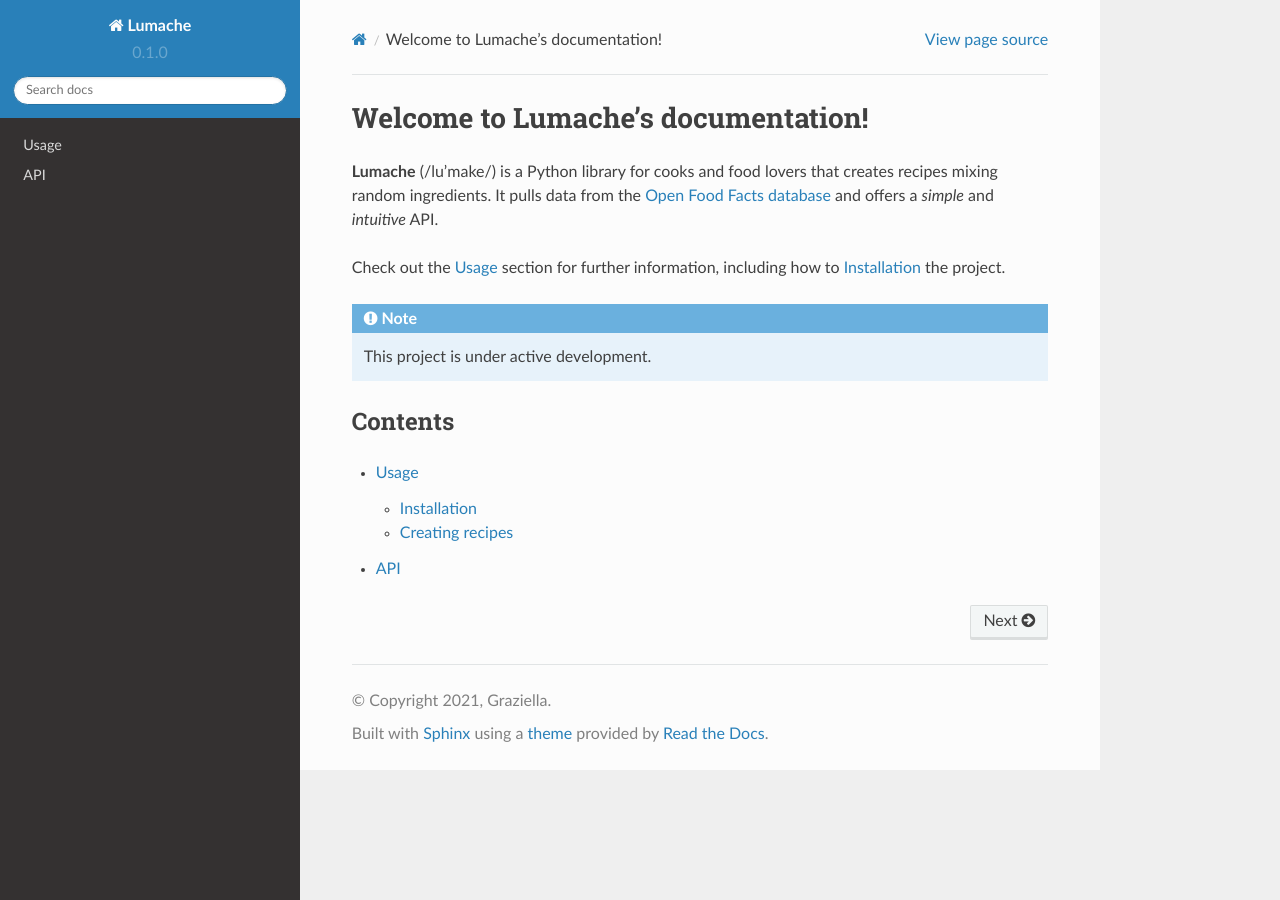
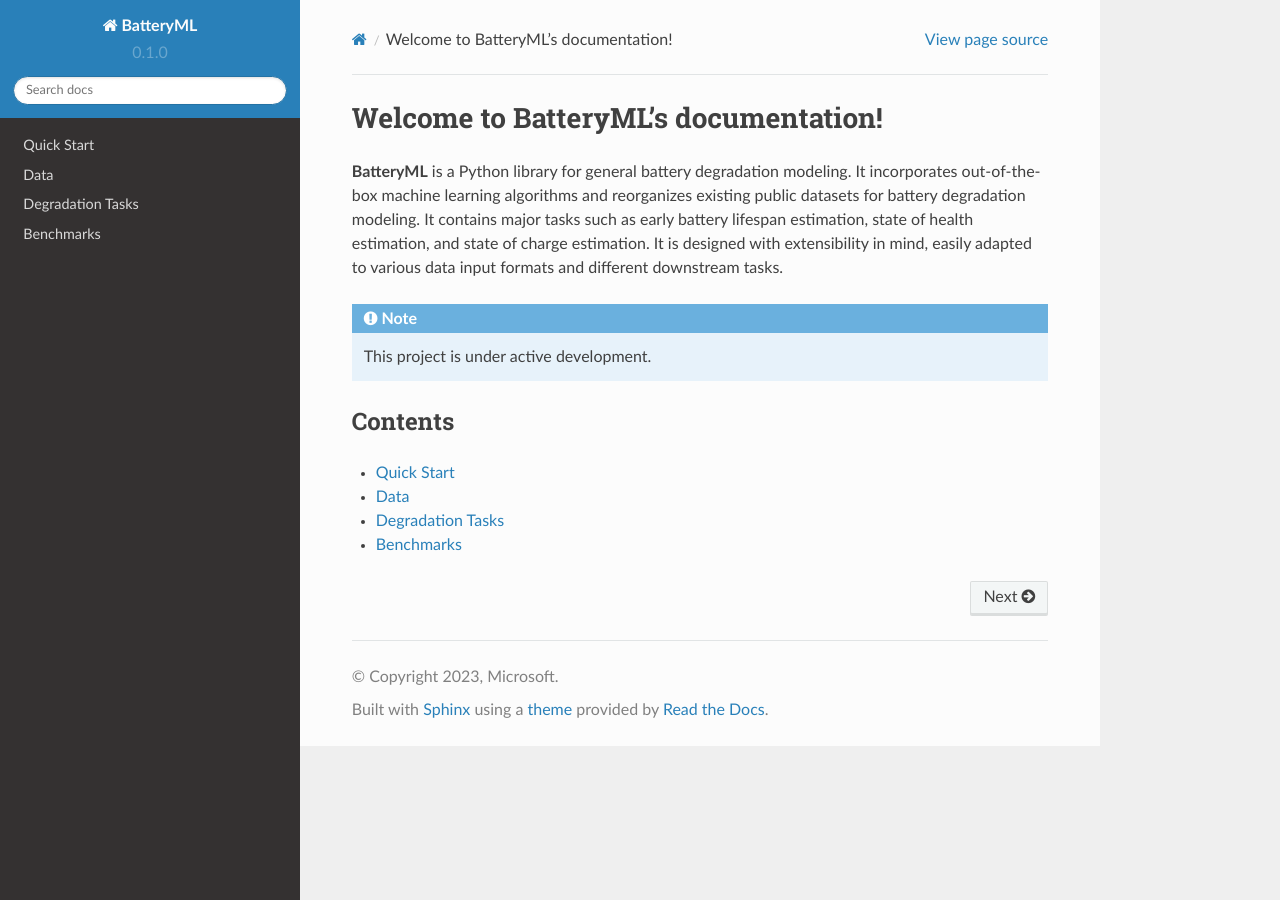
Before and after one commit to fingertap/BatteryMLDocumentation, a Sphinx documentation site: the page built from docs/source/index.rst, in a window 1280 px wide. Built offline with Sphinx 7.4.7 and the Read the Docs theme 2.0.0, drawn with Linux system fonts in a browser that asks for light colours.

Commit message:
organize

```diff
--- a/docs/source/api.rst
+++ /dev/null
@@ -1,7 +0,0 @@
-API
-===
-
-.. autosummary::
-   :toctree: generated
-
-   lumache
--- /dev/null
+++ b/docs/source/benchmarks.rst
@@ -0,0 +1,2 @@
+Benchmarks
+==========
--- a/docs/source/conf.py
+++ b/docs/source/conf.py
@@ -2,9 +2,9 @@
 
 # -- Project information
 
-project = 'Lumache'
-copyright = '2021, Graziella'
-author = 'Graziella'
+project = 'BatteryML'
+copyright = '2023, Microsoft'
+author = 'Han Zhang'
 
 release = '0.1'
 version = '0.1.0'
--- /dev/null
+++ b/docs/source/data.rst
@@ -0,0 +1,2 @@
+Data
+====
--- a/docs/source/index.rst
+++ b/docs/source/index.rst
@@ -1,13 +1,7 @@
-Welcome to Lumache's documentation!
-===================================
+Welcome to BatteryML's documentation!
+=====================================
 
-**Lumache** (/lu'make/) is a Python library for cooks and food lovers
-that creates recipes mixing random ingredients.
-It pulls data from the `Open Food Facts database <https://world.openfoodfacts.org/>`_
-and offers a *simple* and *intuitive* API.
-
-Check out the :doc:`usage` section for further information, including
-how to :ref:`installation` the project.
+**BatteryML** is a Python library for general battery degradation modeling. It incorporates out-of-the-box machine learning algorithms and reorganizes existing public datasets for battery degradation modeling. It contains major tasks such as early battery lifespan estimation, state of health estimation, and state of charge estimation. It is designed with extensibility in mind, easily adapted to various data input formats and different downstream tasks.
 
 .. note::
 
@@ -18,5 +12,7 @@
 
 .. toctree::
 
-   usage
-   api
+   quickstart
+   data
+   tasks
+   benchmarks
--- /dev/null
+++ b/docs/source/quickstart.rst
@@ -0,0 +1,2 @@
+Quick Start
+===========
--- /dev/null
+++ b/docs/source/tasks.rst
@@ -0,0 +1,2 @@
+Degradation Tasks
+=================
```
Also changed, not shown: docs/source/usage.rst (deleted, +0 -33 lines).
